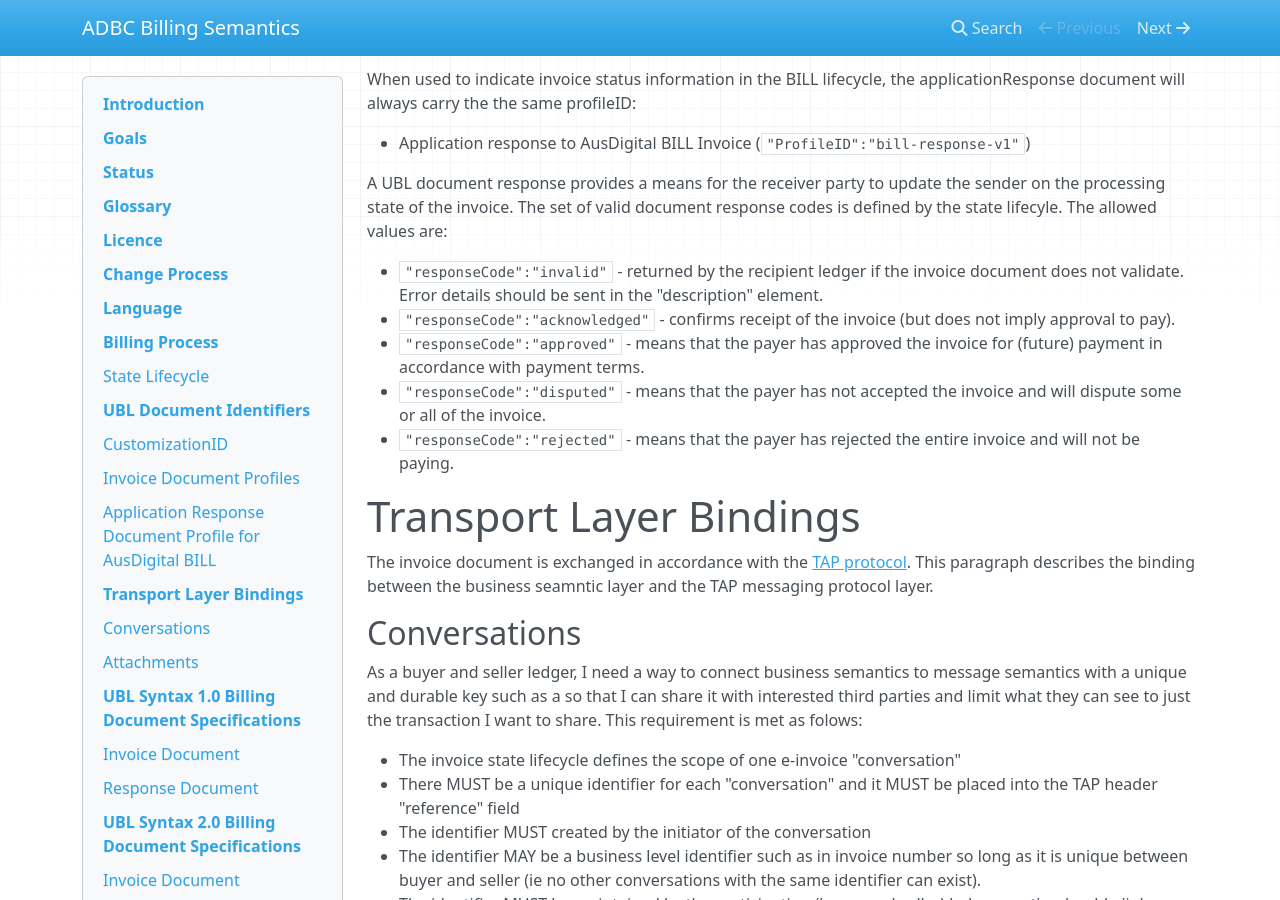
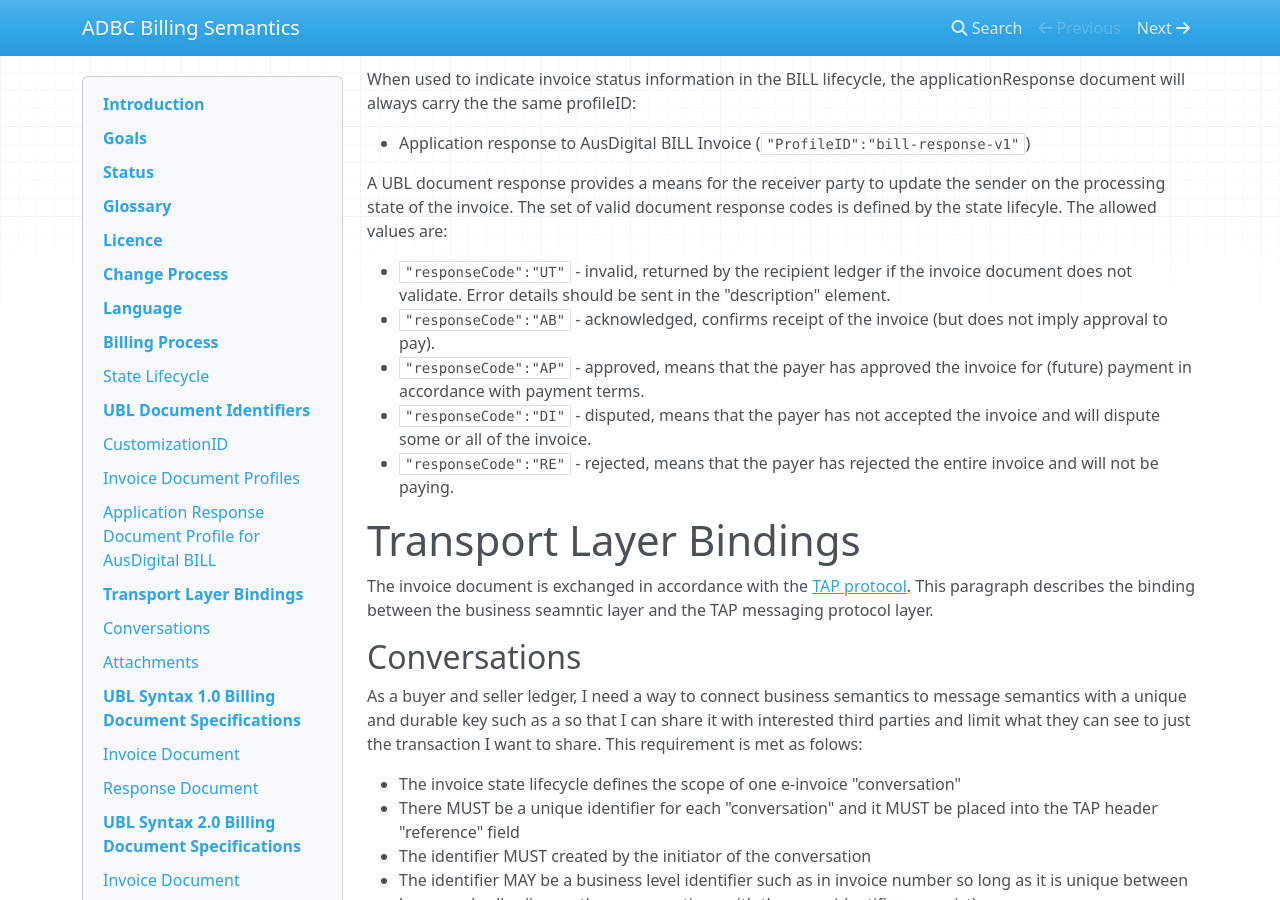
Before and after one commit to svanteschubert/ausdigital-bill, an MkDocs documentation site: the page built from docs/1.0/index.md, in a window 1280 px wide and 900 px high, scrolled down 3954 px. Built offline with MkDocs 1.6.1, drawn with Linux system fonts in a browser that asks for light colours; nearby versions of some CDN libraries.

```diff
--- a/docs/1.0/index.md
+++ b/docs/1.0/index.md
@@ -130,11 +130,11 @@ When used to indicate invoice status information in the BILL lifecycle, the appl
 
 A UBL document response provides a means for the receiver party to update the sender on the processing state of the invoice.  The set of valid document response codes is defined by the state lifecyle.  The allowed values are:
 
- * `"responseCode":"invalid"` - returned by the recipient ledger if the invoice document does not validate.  Error details should be sent in the "description" element.
- * `"responseCode":"acknowledged"` - confirms receipt of the invoice (but does not imply approval to pay).
- * `"responseCode":"approved"` - means that the payer has approved the invoice for (future) payment in accordance with payment terms.
- * `"responseCode":"disputed"` - means that the payer has not accepted the invoice and will dispute some or all of the invoice.
- * `"responseCode":"rejected"` - means that the payer has rejected the entire invoice and will not be paying.
+ * `"responseCode":"UT"` - invalid, returned by the recipient ledger if the invoice document does not validate.  Error details should be sent in the "description" element.
+ * `"responseCode":"AB"` - acknowledged, confirms receipt of the invoice (but does not imply approval to pay).
+ * `"responseCode":"AP"` - approved, means that the payer has approved the invoice for (future) payment in accordance with payment terms.
+ * `"responseCode":"DI"` - disputed, means that the payer has not accepted the invoice and will dispute some or all of the invoice.
+ * `"responseCode":"RE"` - rejected, means that the payer has rejected the entire invoice and will not be paying.
 
 # Transport Layer Bindings
 
```
